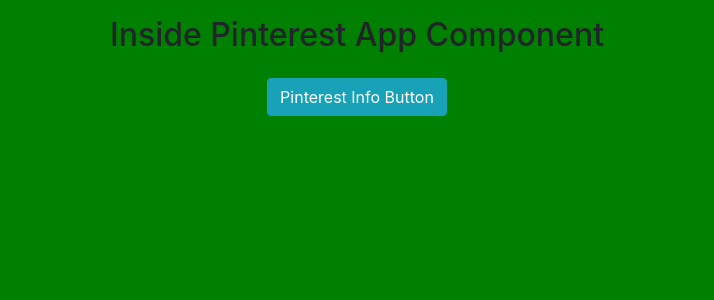
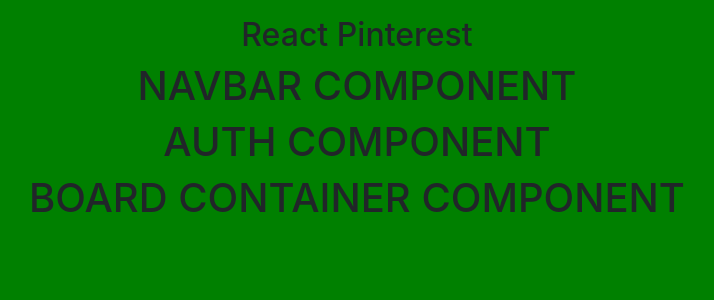
Before and after one commit to joeypetrone/react-pinterest, a React (Create React App) app: page / in a window 1280 px wide. Shown: the top 300 px of the page, without its empty margins (283-997 px from the left). Built offline with nearby package versions, Linux system fonts and the light colour scheme.

Commit message:
Components complete

```diff
--- a/src/App/App.js
+++ b/src/App/App.js
@@ -1,12 +1,19 @@
 import React from 'react';
+
+import Auth from '../components/Auth/Auth';
+import MyNavbar from '../components/MyNavbar/MyNavbar';
+import BoardContainer from '../components/BoardContainer/BoardContainer';
+
 import './App.scss';
 
 class App extends React.Component {
   render() {
     return (
       <div className="App">
-        <h2 className="mt-3">Inside Pinterest App Component</h2>
-        <button className="btn btn-info mt-3">Pinterest Info Button</button>
+        <h2 className="mt-3">React Pinterest</h2>
+        <MyNavbar />
+        <Auth />
+        <BoardContainer />
       </div>
     );
   }
--- /dev/null
+++ b/src/components/Auth/Auth.js
@@ -0,0 +1,15 @@
+import React from 'react';
+
+import './Auth.scss';
+
+class Auth extends React.Component {
+  render() {
+    return (
+      <div className="Auth">
+        <h1>AUTH COMPONENT</h1>
+      </div>
+    );
+  }
+}
+
+export default Auth;
--- /dev/null
+++ b/src/components/Auth/Auth.scss
@@ -0,0 +1,3 @@
+.Auth {
+  display: block;
+}
--- /dev/null
+++ b/src/components/BoardContainer/BoardContainer.js
@@ -0,0 +1,15 @@
+import React from 'react';
+
+import './BoardContainer.scss';
+
+class BoardContainer extends React.Component {
+  render() {
+    return (
+      <div className="BoardContainer">
+        <h1>BOARD CONTAINER COMPONENT</h1>
+      </div>
+    );
+  }
+}
+
+export default BoardContainer;
--- /dev/null
+++ b/src/components/BoardContainer/BoardContainer.scss
@@ -0,0 +1,3 @@
+.BoardContainer {
+  display: block;
+}
--- /dev/null
+++ b/src/components/MyNavbar/MyNavbar.js
@@ -0,0 +1,15 @@
+import React from 'react';
+
+import './MyNavbar.scss';
+
+class MyNavbar extends React.Component {
+  render() {
+    return (
+      <div className="MyNavbar">
+        <h1>NAVBAR COMPONENT</h1>
+      </div>
+    );
+  }
+}
+
+export default MyNavbar;
--- /dev/null
+++ b/src/components/MyNavbar/MyNavbar.scss
@@ -0,0 +1,3 @@
+.MyNavbar {
+  display: block;
+}
```
